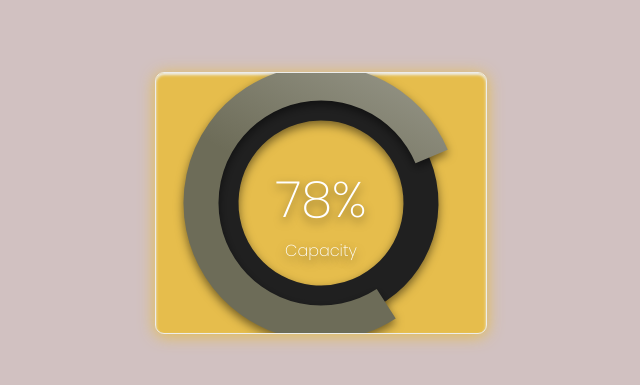
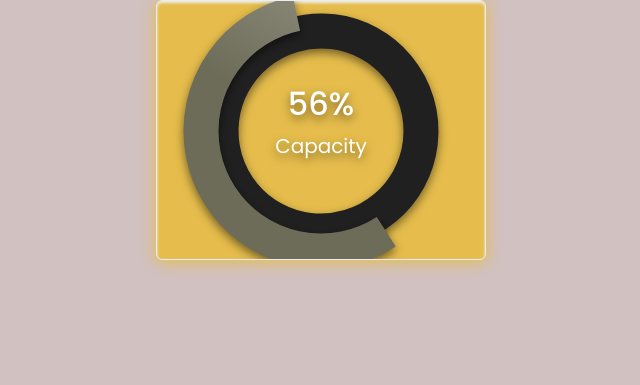
Before and after one commit to lachezar1/Underground-parking-system-FRONTEND, a plain HTML site: page demo/availability.html in a window 1280 px wide. Shown: the whole page, without its empty margins (319-959 px from the left). Drawn offline with nearby package versions, Linux system fonts and the light colour scheme.

Commit message:
availability panel is ready and waiting to be implemented, but we need to discuss where we should put it

```diff
--- a/demo/availability.html
+++ b/demo/availability.html
@@ -4,66 +4,45 @@
 <head>
     <meta charset="UTF-8">
     <meta name="viewport" content="width=device-width, initial-scale=1.0">
-    <title>Document</title>
+    <title>Availability</title>
+    <link href="https://cdn.jsdelivr.net/npm/bootstrap@5.3.2/dist/css/bootstrap.min.css" rel="stylesheet">
+    <link rel="stylesheet" hrefФ="https://cdn.jsdelivr.net/npm/bootstrap-icons@1.11.0/font/bootstrap-icons.css">
+    <script src="https://cdn.jsdelivr.net/npm/bootstrap@5.3.2/dist/js/bootstrap.bundle.min.js"></script>
+    <link rel="stylesheet"
+        href="https://fonts.googleapis.com/css2?family=Poppins:wght@200;300;400;500;600;700;800&display=swap">
 
     <!--IZPOLZVA jQuery, NO ZA DA NE SE TEGLI, SE IZPOLZVA TOZI LINK-->
     <script src="https://code.jquery.com/jquery-3.6.4.min.js"></script>
-    <style>
-        @import url("https://fonts.googleapis.com/css2?family=Poppins:wght@200;300;400;500;600;700;800&display=swap");
-
-        body {
-            font-family: "Poppins", sans-serif;
-            text-align: center;
-            background: #d1c1c1;
-        }
-
-        .widget {
-            text-align: left;
-            overflow: hidden;
-            margin: 64px;
-            background: #e6bd4c;
-            border-radius: 9px;
-            height: 260px;
-            width: 330px;
-            display: inline-block;
-            position: relative;
-            box-shadow: 0px 2px 16px #e6bd4c, 0px 2px 3px #ededeb inset;
-            border: 1px solid #ededeb;
-        }
-
-        .widget canvas,
-        .widget .labels {
-            position: absolute;
-            text-align: center;
-            width: 330px;
-            height: 260px;
-        }
-
-        .widget .labels {
-            color: white;
-            margin-top: 48px;
-            text-shadow: 0px 4px 10px rgba(0, 0, 0, 0.5);
-            font-weight: 100;
-        }
-
-        .widget .labels h2 {
-            font-weight: 100;
-            font-size: 50px;
-            margin-bottom: 0px;
-        }
-    </style>
 </head>
 
-<body>
-    <div class="widget">
-        <canvas></canvas>
-        <div class="labels">
-            <h2>78%</h2>
-            Capacity
+<body onload="loadAvailability();" class="text-center" style="font-family: 'Poppins', sans-serif; background: #d1c1c1;">
+    <div class="overflow-hidden rounded-2 d-flex justify-content-center position-relative m-auto"
+        style="background-color: #e6bd4c; height: 260px; width: 330px; box-shadow: 0px 2px 16px #e6bd4c, 0px 2px 3px #ededeb inset; border: 1px solid #ededeb;">
+        <canvas class="position-absolute" style="height: 260px; width: 330px;"></canvas>
+        <div class="position-absolute d-flex justify-content-center"
+            style="height: 260px; width: 330px; text-shadow: 0px 4px 10px rgba(0, 0, 0, 0.5); color: white;">
+            <div class="d-flex flex-column my-auto">
+                <h2 class="fs-2" id="avail-text">78%</h2>
+                <p class="fs-5">Capacity</p>
+            </div>
         </div>
     </div>
 
     <script>
+        //CALCULATING
+        const allParkingSpots = 18; //doesn't need to be gotten from the DB
+        var avail_text = document.getElementById('avail-text');
+
+        function loadAvailability() {
+            let bookedSpots = ["A1", "A2", "A5", "A10", "B4", "B5", "B7", "B8"]; //this we get from DB
+            let availSpots = Number(allParkingSpots - bookedSpots.length); //this we calculate
+            availSpots /= allParkingSpots;
+            availSpots *= 100;
+            avail_text.innerText = (String(availSpots.toFixed(0)).padStart(2, '0')) + "%";
+            return (availSpots / 100).toFixed(2);
+        }
+
+        //CANVA
         window.requestAnimFrame = (function () {
             return window.requestAnimationFrame ||
                 window.webkitRequestAnimationFrame ||
@@ -80,7 +59,7 @@
         canvas.width = width;
         canvas.height = height;
         var center = { x: width / 2, y: height / 2 };
-        var value = .78;
+        var value = loadAvailability();
         var initialValue = 0;
 
         var rotation = Math.random() * Math.PI * 2;
```
Also changed, not shown: combined.html (+4 -9 lines), demo/filters-modal copy.html (+4 -9 lines), demo/time-demo.html (+4 -2 lines), demo/time-demo2.html (+4 -2 lines), demo/time-demo3.html (+4 -2 lines), filter/filters-modal.html (+3 -8 lines), history/history.html (+4 -2 lines), navbar/navDemo.html (+5 -10 lines).
